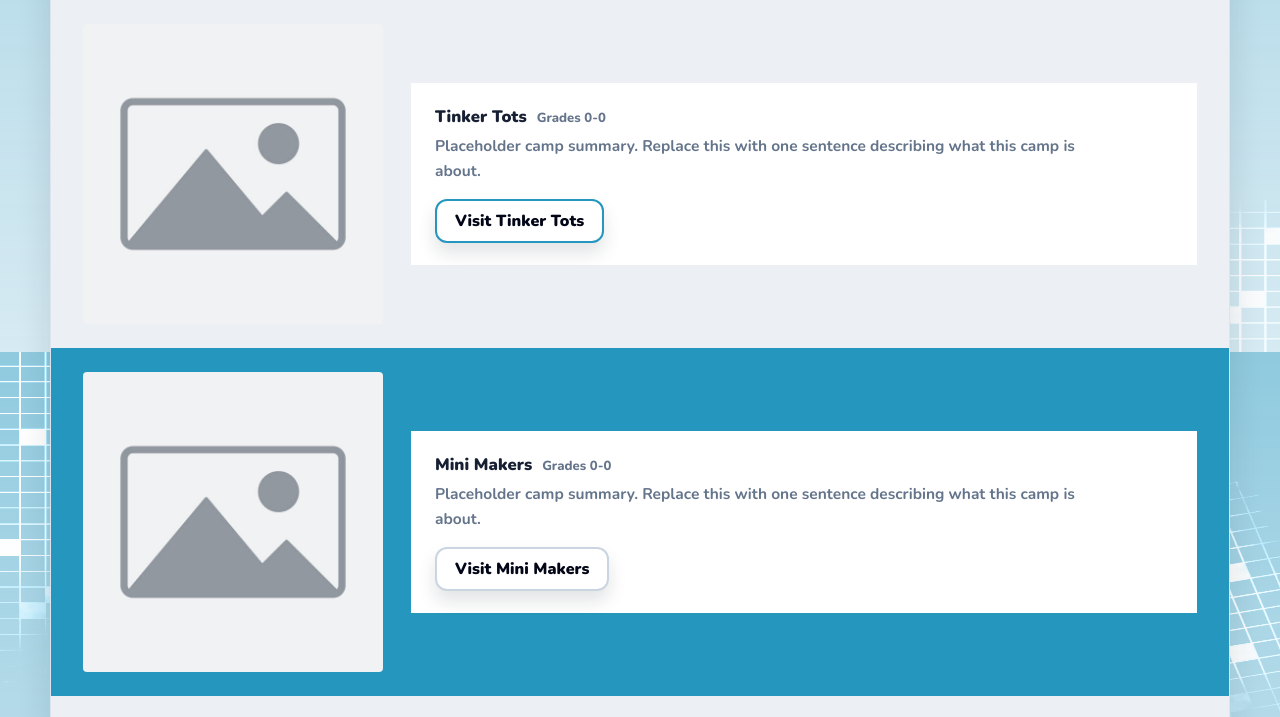
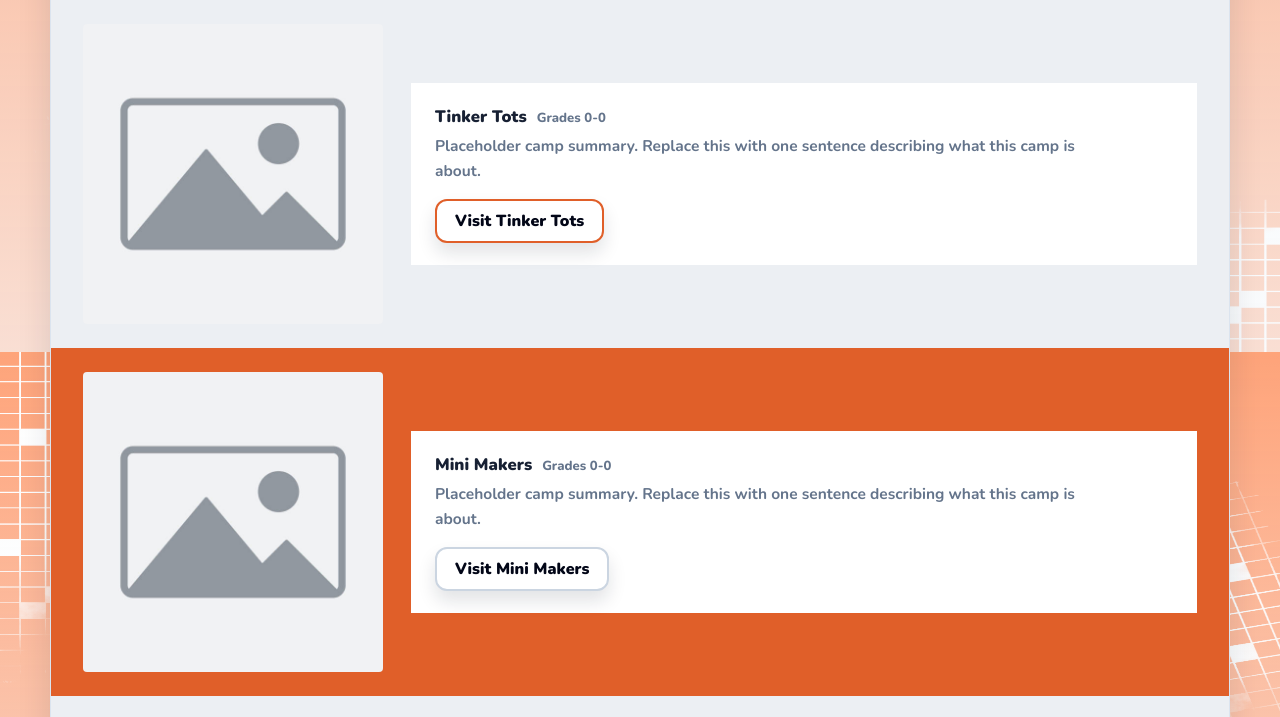
Before and after one commit to DanishNadar/CampGrids, a plain HTML site: page index.html in a window 1280 px wide. Shown: the part 448-1165 px from the top of the page. Drawn offline with nearby package versions, Linux system fonts and the light colour scheme.

Commit message:
color modified to orange

```diff
--- a/styles.css
+++ b/styles.css
@@ -17,17 +17,15 @@
   --line: #dbe4ef;
   --shadow: 0 14px 34px rgba(15, 23, 42, 0.12);
 
-  /* These are the brand accent swatches. --accent is the headline color used for bands, borders, the navigation underline, and the featured card in the dropdown. --accentStrong is the same hue darkened, used wherever the accent has to be readable as text on white, because the plain accent is too light for that. Changing the brand color later only means changing these two lines. */
-  --accent: #2596be;
-  --accentStrong: #1d7291;
+  /* These are the brand accent swatches. --accent is the headline color used for bands, borders, the navigation underline, and the featured card in the dropdown. --accentStrong is the same orange darkened, used wherever the accent has to be readable as text on white, because the plain accent is too light for that. Changing the brand color later only means changing these two lines. */
+  --accent: #e05f29;
+  --accentStrong: #aa4418;
 
   /* This is the light grey behind the camp links in a navigation dropdown. It is a touch warmer and darker than --page so an open dropdown reads as a panel sitting over the page. */
   --menuPanel: #edf0f2;
 }
 
-/* This controls the whole page. It sets the main font, text color, title background image, and enough white overlay to keep the lower content readable.
-
-   The background image file is painted in the old orange brand colors. Rather than edit the image, the layers below recolor it: the bottom layer is a flat accent color, and background-blend-mode blends the image onto it in "luminosity" mode. Luminosity keeps only the lights and darks of the image and takes its color from the layer underneath, so the grid pattern survives but comes out in the accent color instead of orange. The three blend values line up with the three background layers in order, so only the middle one, the image, is blended. */
+/* This controls the whole page. It sets the main font, text color, title background image, and enough white overlay to keep the lower content readable. The grid pattern in the background image is painted in very nearly the same orange as --accent, so the image is shown as it is rather than being recolored. */
 body {
   min-height: 100vh;
   font-family: 'Nunito', 'Arial Rounded MT Bold', Arial, sans-serif;
@@ -35,8 +33,7 @@ body {
   background:
     linear-gradient(180deg, rgba(255, 255, 255, 0.48), rgba(248, 250, 252, 0.70) 420px, rgba(248, 250, 252, 0.84)),
     url("assets/CampGrids_TitleBG.png") top center / cover fixed no-repeat,
-    var(--accent);
-  background-blend-mode: normal, luminosity, normal;
+    var(--page);
   padding-bottom: 52px;
 }
 
@@ -365,11 +362,9 @@ a {
   padding: 46px 28px 42px;
   color: white;
   background:
-    linear-gradient(90deg, rgba(9, 40, 51, 0.62), rgba(37, 150, 190, 0.28)),
+    linear-gradient(90deg, rgba(52, 20, 9, 0.62), rgba(224, 95, 41, 0.28)),
     url("assets/CampGrids_TitleBG.png") center 38% / cover no-repeat,
     var(--accent);
-  /* Same trick as the body background: the flat accent underneath supplies the color and the image supplies only the light and dark of the grid pattern, so the banner reads as the accent color rather than the orange the image file was painted in. */
-  background-blend-mode: normal, luminosity, normal;
 }
 
 /* This limits the width of the header text. Without this, long lines can stretch too far across large screens and become harder to read. */
```
